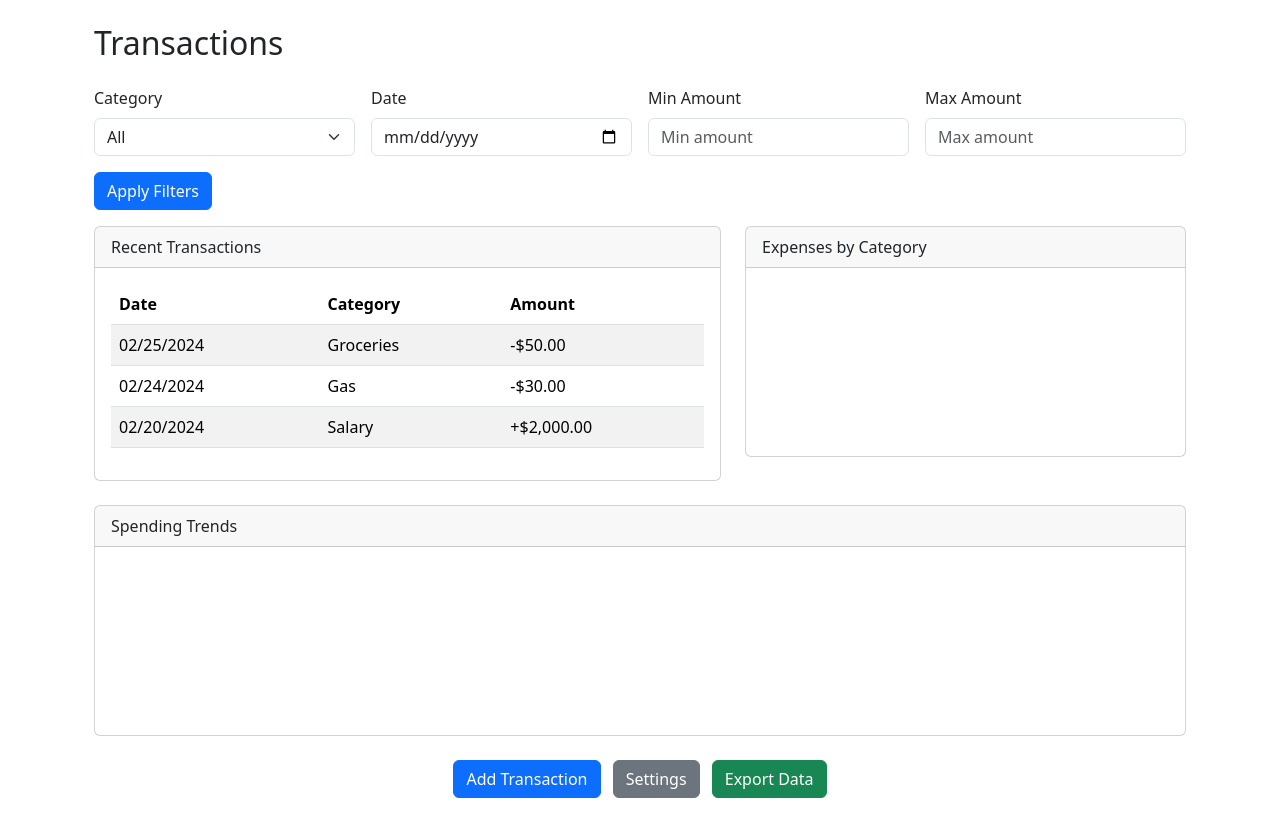
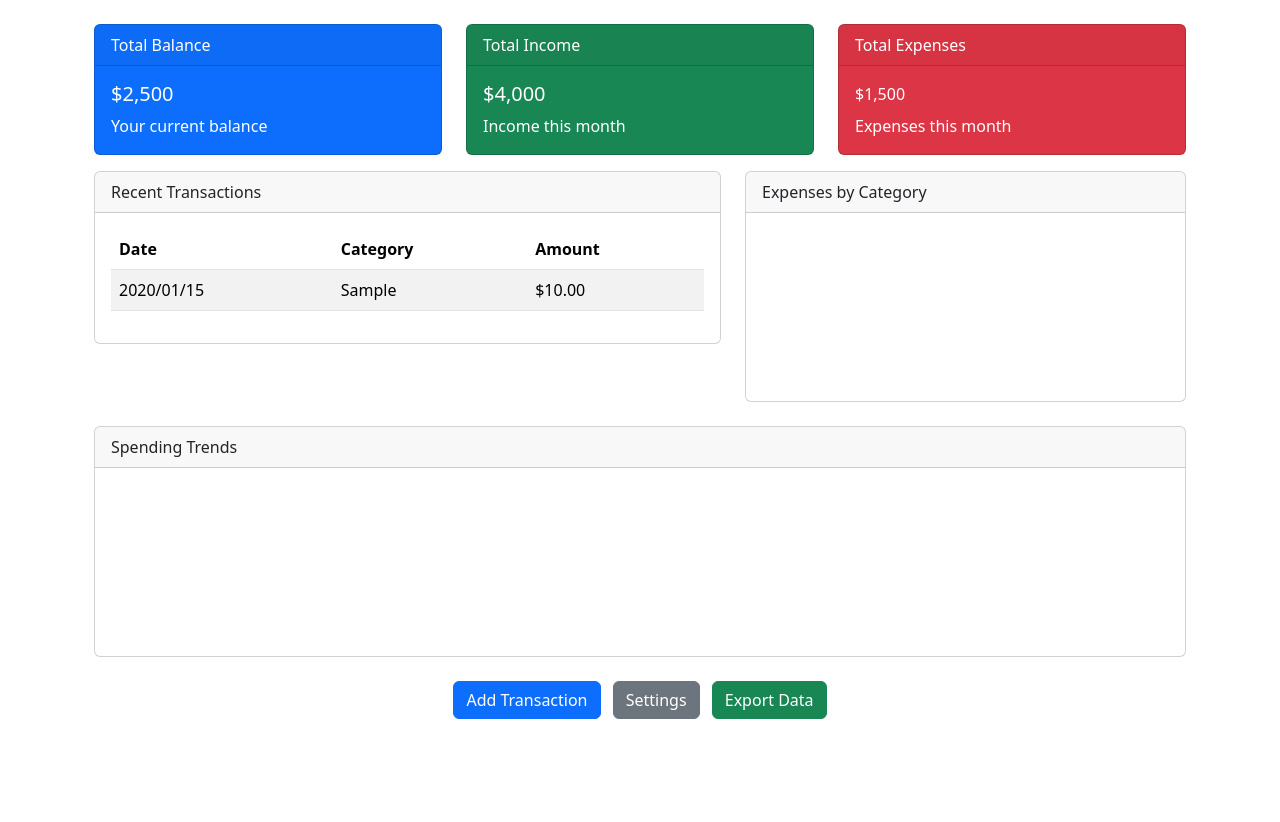
Before and after one commit to Wilmer856/spendo, a Flask app: page /dashboard in a window 1280 px wide. Shown: the part 56-878 px from the top of the page. After the commit the page ends 775 px from the top, so only its background shows below. Run offline with Flask 3, Linux system fonts and the light colour scheme; a user stored in the database is signed in; tables that the repository leaves empty hold one stand-in row (values such as "Sample post"); a map, chart or similar area stays blank.

Commit message:
Display transactions properly on dashboard and transaction page. Transaction filtering now working on transaction page

```diff
--- a/forms.py
+++ b/forms.py
@@ -35,7 +35,7 @@ class AddTransactionForm(FlaskForm):
 
 class ApplyFilterForm(FlaskForm):
     category = SelectField("Category", choices=["All", "Food & Dining", "Rent & Utilities", "Shopping", "Entertainment"])
-    date = DateField("Date", format="%m-%d-%Y")
+    date = DateField("Date")
     min_amount = IntegerField("Min Amount")
     max_amount = IntegerField("Max Amount")
     submit = SubmitField("Apply Filters")
--- a/models.py
+++ b/models.py
@@ -53,5 +53,5 @@ class Transaction(db.Model):
             'category': self.category,
             'amount': self.amount,
             'description': self.description,
-            'date': self.date.strftime('%Y-%m-%d %H:%M:%S')
+            'date': self.date.strftime('%Y/%m/%d')
         }
--- a/routes.py
+++ b/routes.py
@@ -5,6 +5,8 @@ from forms import LoginForm, RegisterForm, UpdateUserForm, ChangePasswordForm, A
 from flask_login import login_required, login_user, logout_user, current_user
 from models import db
 from models import User, Transaction
+from datetime import datetime
+from sqlalchemy import cast, Date
 
 # Page not found
 @app.errorhandler(404)
@@ -63,8 +65,16 @@ def login():
 @app.route('/dashboard', methods=['GET', 'POST'])
 @login_required
 def dashboard():
+    #TODO Add ststs at top of page to user DB table and graphs
     form = AddTransactionForm()
-    return render_template('dashboard.html', form=form)
+
+    query = Transaction.query.filter(Transaction.user_id == current_user.id)
+    query = query.order_by(Transaction.date.desc()).limit(5).all()
+
+    for transaction in query:
+        transaction.date = transaction.date.strftime('%Y/%m/%d')
+
+    return render_template('dashboard.html', form=form, recent_transactions=query)
 
 
 @app.route('/logout', methods=["GET", "POST"])
@@ -149,11 +159,13 @@ def delete_profile():
 @app.route('/reports', methods=["GET", "POST"])
 @login_required
 def reports():
+    #TODO Add graphs to page
     return render_template("reports.html")
 
 @app.route('/transactions', methods=["GET", "POST"])
 @login_required
 def transactions():
+    #TODO Add table navigation to transaction page and add/edit transactions from the table
     filter_form = ApplyFilterForm()
 
     category = filter_form.category.data
@@ -161,49 +173,27 @@ def transactions():
     min_amount = filter_form.min_amount.data
     max_amount = filter_form.max_amount.data
 
-    transactions_dict = {}
-    query = Transaction.query.filter_by(user_id = current_user.id)
-    transactions =  query.all()
-    transactions_dict = [t.to_dict() for t in transactions]
+    query = Transaction.query.filter(Transaction.user_id == current_user.id)
 
-    if filter_form.validate_on_submit():
-        query = Transaction.query.filter_by(Transaction.user_id == current_user.id)
-
-        if category != "All":
-            query = query.filter(Transaction.category == category)
-        if date:
-            query = query.filter(db.func.date(Transaction.date) == date)
-        if min_amount is not None:
-            query = query.filter(Transaction.amount >= min_amount)
-        if max_amount is not None:
-            query = query.filter(Transaction.amount <= max_amount)
-
-        transactions = query.all()
-        transactions_dict = [t.to_dict() for t in transactions]
-
-    return render_template("transactions.html", filter_form = filter_form, transactions_dict = transactions_dict)
-
-@app.route('/api/transactions', methods=["GET"])
-@login_required
-def get_transactions():
-    category = request.args.get('category')
-    date = request.args.get('date')
-    min_amount = request.args.get('min_amount', type=float)
-    max_amount = request.args.get('max_amount', type=float)
-
-    query = Transaction.query.filter_by(Transaction.user_id == current_user.id)
-
-    if category:
+    # Apply filters only if form has values
+    if category and category != "All":
         query = query.filter(Transaction.category == category)
     if date:
-        query = query.filter(db.func.date(Transaction.date) == date)
+        query = query.filter(cast(Transaction.date, Date) == date)
     if min_amount is not None:
         query = query.filter(Transaction.amount >= min_amount)
     if max_amount is not None:
         query = query.filter(Transaction.amount <= max_amount)
 
+    # Fetch transactions after filtering
     transactions = query.all()
-    return jsonify([t.to_dict() for t in transactions]), 200
+    transactions_dict = [t.to_dict() for t in transactions]
+
+    return render_template(
+        "transactions.html",
+        filter_form=filter_form,
+        transactions_dict=transactions_dict
+    )
 
 @app.route('/api/transactions', methods=["POST"])
 def add_transaction():
--- a/templates/dashboard.html
+++ b/templates/dashboard.html
@@ -12,35 +12,33 @@
 {% endfor %}
 
 <div class="container my-4">
-    <div class="row mb-3">
-        <div class="col-md-12">
-            <h2 class="mb-4">Transactions</h2>
-            <form id="filterForm" class="row g-3">
-                <div class="col-md-3">
-                    <label for="categoryFilter" class="form-label">Category</label>
-                    <select id="categoryFilter" class="form-select">
-                        <option value="">All</option>
-                        <option value="Groceries">Groceries</option>
-                        <option value="Gas">Gas</option>
-                        <option value="Salary">Salary</option>
-                    </select>
+    <div class="row">
+        <div class="col-md-4">
+            <div class="card text-white bg-primary mb-3">
+                <div class="card-header">Total Balance</div>
+                <div class="card-body">
+                    <h5 class="card-title">$2,500</h5>
+                    <p class="card-text">Your current balance</p>
                 </div>
-                <div class="col-md-3">
-                    <label for="dateFilter" class="form-label">Date</label>
-                    <input type="date" id="dateFilter" class="form-control">
+            </div>
+        </div>
+        <div class="col-md-4">
+            <div class="card text-white bg-success mb-3">
+                <div class="card-header">Total Income</div>
+                <div class="card-body">
+                    <h5 class="card-title">$4,000</h5>
+                    <p class="card-text">Income this month</p>
                 </div>
-                <div class="col-md-3">
-                    <label for="minAmountFilter" class="form-label">Min Amount</label>
-                    <input type="number" id="minAmountFilter" class="form-control" placeholder="Min amount">
+            </div>
+        </div>
+        <div class="col-md-4">
+            <div class="card text-white bg-danger mb-3">
+                <div class="card-header">Total Expenses</div>
+                <div class="card-body">
+                    <div class="card-title">$1,500</div>
+                    <p class="card-text">Expenses this month</p>
                 </div>
-                <div class="col-md-3">
-                    <label for="maxAmountFilter" class="form-label">Max Amount</label>
-                    <input type="number" id="maxAmountFilter" class="form-control" placeholder="Max amount">
-                </div>
-                <div class="col-md-12">
-                    <button type="button" class="btn btn-primary">Apply Filters</button>
-                </div>
-            </form>
+            </div>
         </div>
     </div>
     <div class="row">
@@ -57,20 +55,13 @@
                             </tr>
                         </thead>
                         <tbody>
-                            <tr>
-                                <td>02/25/2024</td>
-                                <td>Groceries</td>
-                                <td>-$50.00</td>
-                            </tr>
-                            <tr>
-                                <td>02/24/2024</td>
-                                <td>Gas</td>
-                                <td>-$30.00</td>
-                            </tr>
-                            <tr>
-                                <td>02/20/2024</td>
-                                <td>Salary</td>
-                                <td>+$2,000.00</td>
+                            {% for transaction in recent_transactions %}
+                                <tr>
+                                    <td>{{ transaction.date }}</td>
+                                    <td>{{ transaction.category }}</td>
+                                    <td>${{ "{:.2f}".format(transaction.amount) }}</td>
+                                </tr>
+                            {% endfor %}
                         </tbody>
                     </table>
                 </div>
```
Also changed, not shown: templates/transactions.html (+13 -18 lines).
